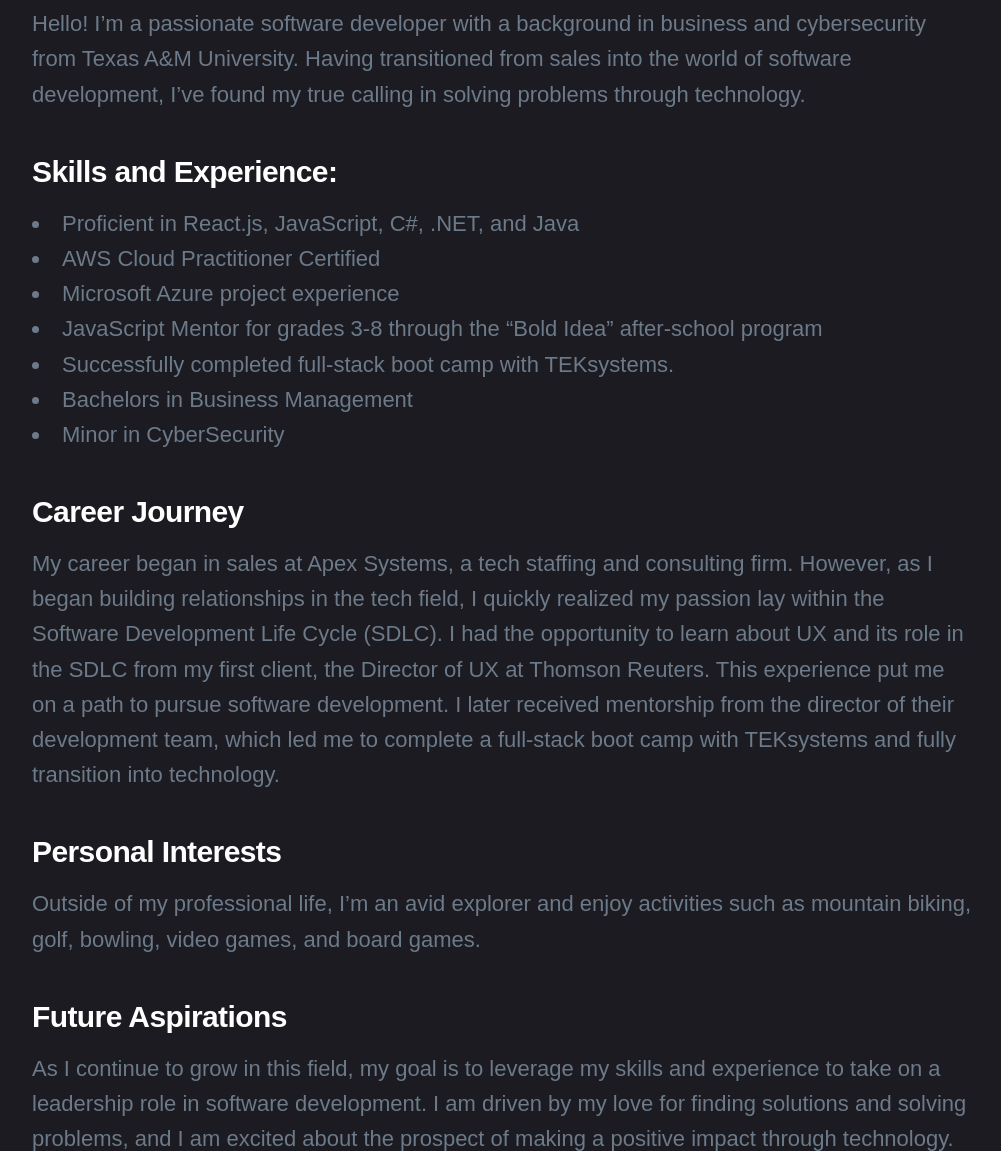
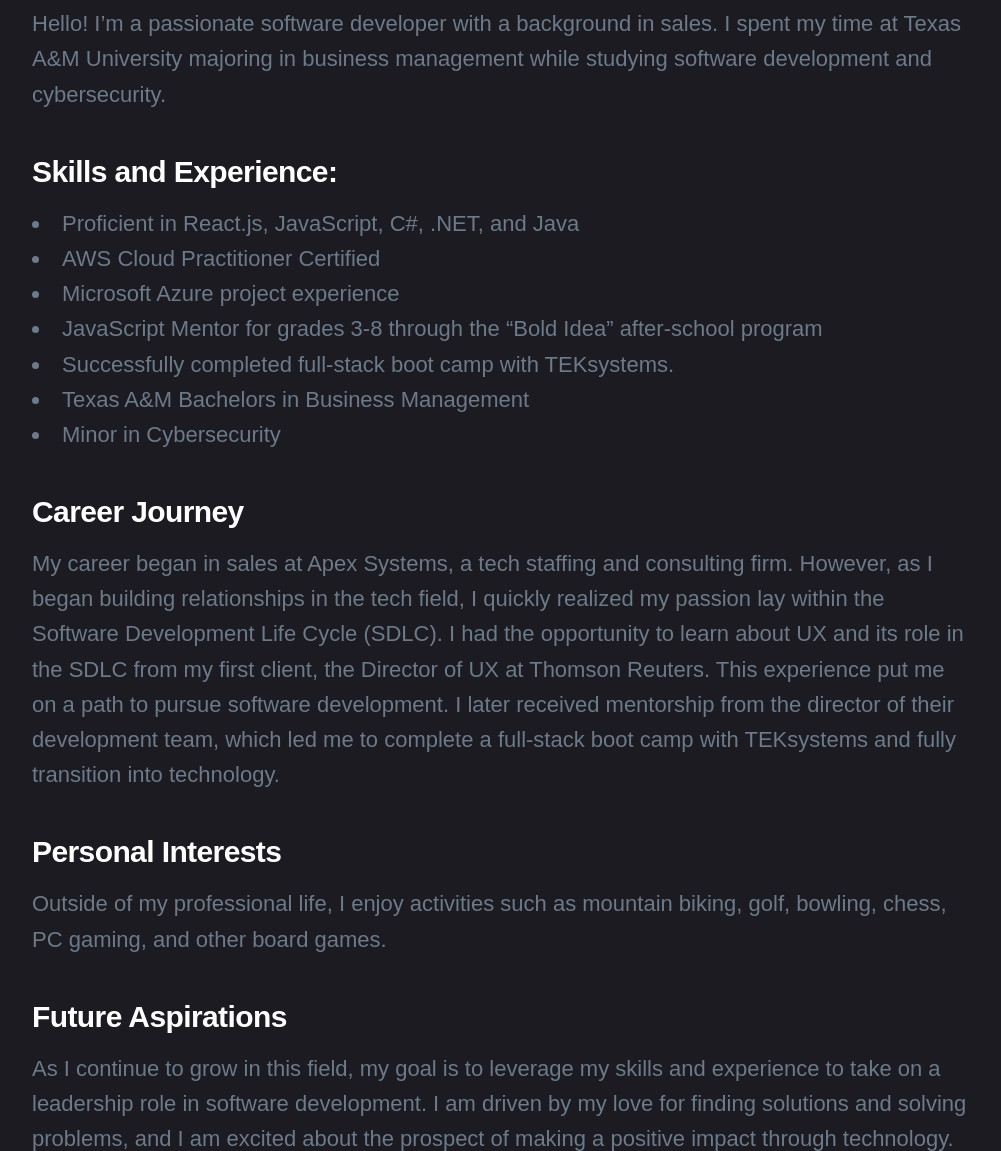
Before and after one commit to jonahpena/jonahpena.github.io, a Jekyll site: the page built from _pages/about.md, in a window 1280 px wide and 1400 px high, scrolled down 347 px, cut to the strip 249-1400 px from the top of the window. Shown: the whole strip, without its empty margins (138-1139 px from the left). Built offline with Jekyll 4.4.1, drawn with Linux system fonts in a browser that asks for light colours; nearby versions of some CDN libraries; some web fonts are replaced; some of the changed text lies outside the part shown.

```diff
--- a/_includes/footer.html
+++ b/_includes/footer.html
@@ -6,7 +6,7 @@
 
 		<div class="footer__copyright">
 			<span>© {{ 'now' | date: "%Y" }} {{ site.data.settings.basic_settings.site_title }}</span>
-			<a href="https://jekyllthemes.io" target="_blank">Jekyll Themes</a>
+			<a href="/"" target="_blank">Jonah Pena</a><a href="https://github.com/jonahpena" target="_blank">Github</a> <a href="https://www.linkedin.com/in/jonahpena/" target="_blank">LinkedIn</a>
 		</div>
 
 		{% include socials.html %}
--- a/_pages/about.md
+++ b/_pages/about.md
@@ -1,11 +1,11 @@
 ---
-title: My Story
-subtitle: From sales to software
+title: Jonah Pena
+subtitle: From sales to software development
 description: Personal is the perfect theme for developers, designers and other creatives.
 featured_image: "/images/demo/tamu.jpg"
 ---
 
-Hello! I'm a passionate software developer with a background in business and cybersecurity from Texas A&M University. Having transitioned from sales into the world of software development, I've found my true calling in solving problems through technology.
+Hello! I'm a passionate software developer with a background in sales. I spent my time at Texas A&M University majoring in business management while studying software development and cybersecurity.
 
 ### Skills and Experience:
 
@@ -14,14 +14,14 @@ Hello! I'm a passionate software developer with a background in business and cyb
 - Microsoft Azure project experience
 - JavaScript Mentor for grades 3-8 through the "Bold Idea" after-school program
 - Successfully completed full-stack boot camp with TEKsystems.
-- Bachelors in Business Management
-- Minor in CyberSecurity
+- Texas A&M Bachelors in Business Management
+- Minor in Cybersecurity
 
 ### Career Journey
 My career began in sales at Apex Systems, a tech staffing and consulting firm. However, as I began building relationships in the tech field, I quickly realized my passion lay within the Software Development Life Cycle (SDLC). I had the opportunity to learn about UX and its role in the SDLC from my first client, the Director of UX at Thomson Reuters. This experience put me on a path to pursue software development. I later received mentorship from the director of their development team, which led me to complete a full-stack boot camp with TEKsystems and fully transition into technology.
 
 ### Personal Interests
-Outside of my professional life, I'm an avid explorer and enjoy activities such as mountain biking, golf, bowling, video games, and board games.
+Outside of my professional life, I enjoy activities such as mountain biking, golf, bowling, chess, PC gaming, and other board games.
 
 ### Future Aspirations
 As I continue to grow in this field, my goal is to leverage my skills and experience to take on a leadership role in software development. I am driven by my love for finding solutions and solving problems, and I am excited about the prospect of making a positive impact through technology.
```
Also changed, not shown: _projects/CampaignSort.md (added, +172 -0 lines), index.html (+9 -14 lines), images/demo/CampaignSort/CampaignSortFrontPage.jpg (added), images/demo/CampaignSort/CampaignSortProjectPage.jpg (added).
